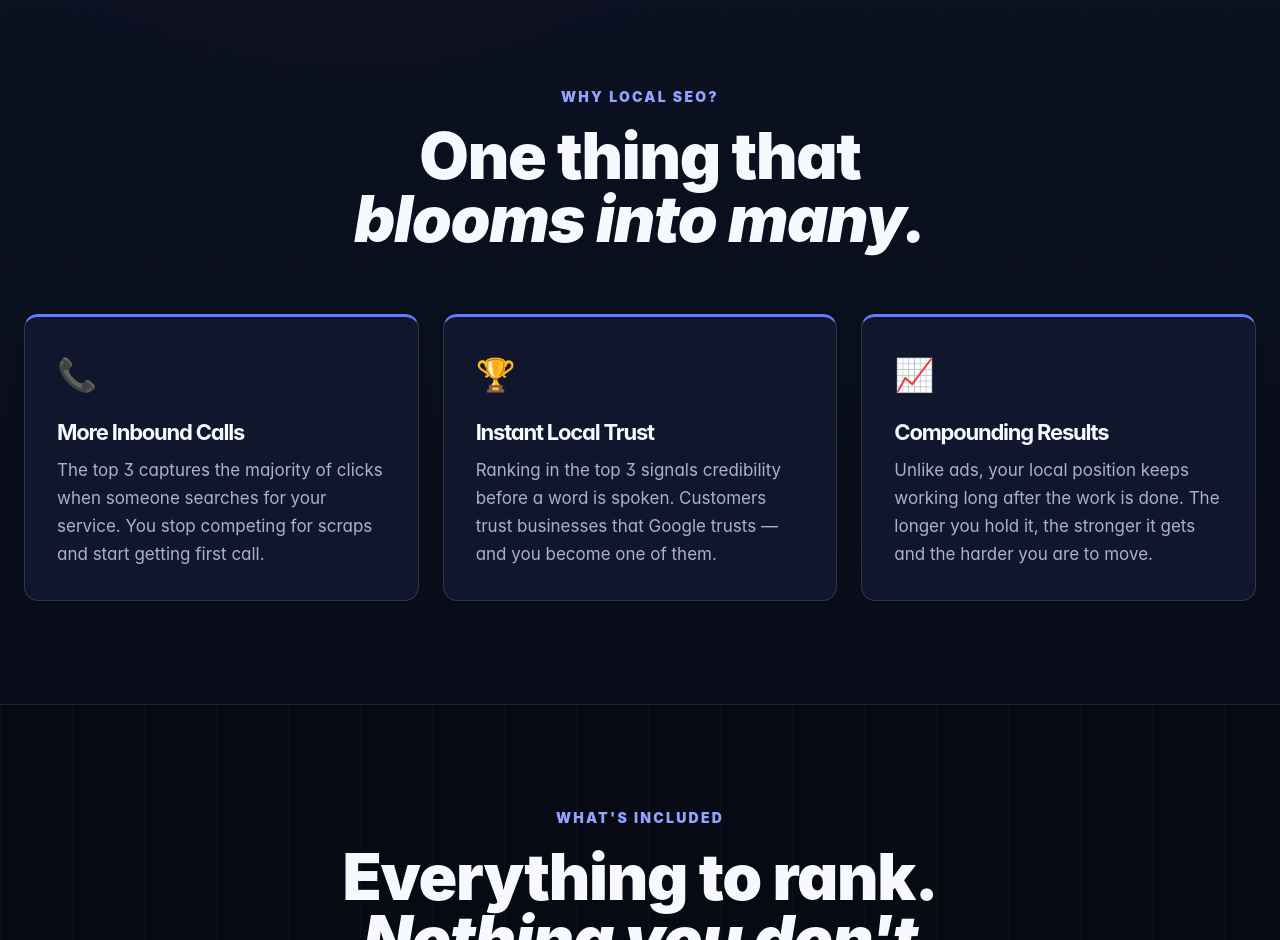
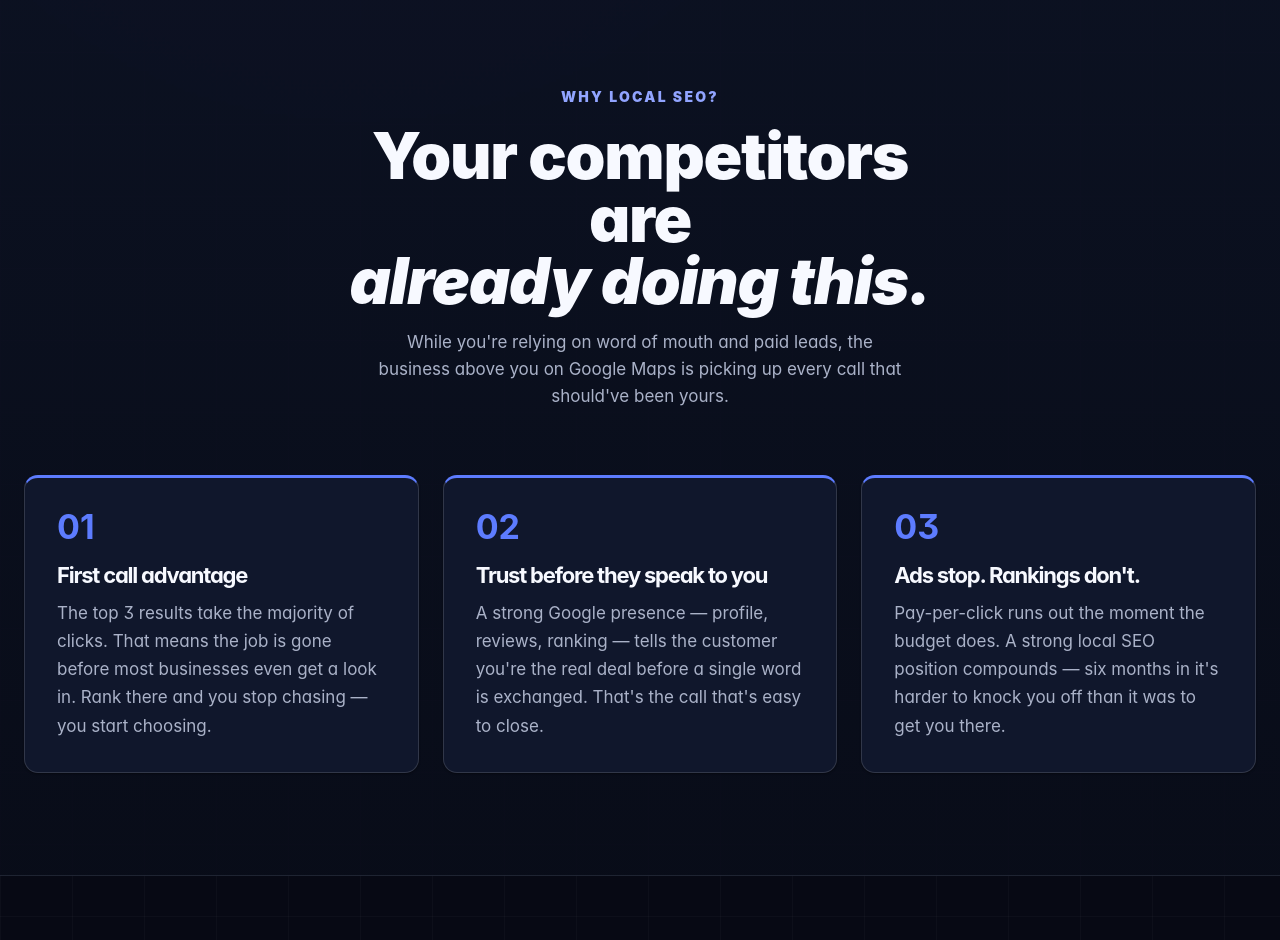
Before and after one commit to xr33m-marketing/xr33m-gmb-SITE, a website built with Vite: page index.html in a window 1280 px wide. Shown: the part 2180-3120 px from the top of the page. Built offline with nearby package versions, Linux system fonts and the light colour scheme; a web font is replaced by a local one.

Commit message:
Updated index.html

```diff
--- a/index.html
+++ b/index.html
@@ -267,24 +267,25 @@
         <div class="container">
           <header class="section-head">
             <p class="kicker">Why local SEO?</p>
-            <h2 class="section-title">One thing that<br><em>blooms into many.</em></h2>
+            <h2 class="section-title">Your competitors are<br><em>already doing this.</em></h2>
+            <p class="section-lede">While you're relying on word of mouth and paid leads, the business above you on Google Maps is picking up every call that should've been yours.</p>
           </header>
 
           <div class="why-seo__grid">
             <article class="why-card">
-              <div class="why-card__icon" aria-hidden="true">📞</div>
-              <h3>More Inbound Calls</h3>
-              <p>The top 3 captures the majority of clicks when someone searches for your service. You stop competing for scraps and start getting first call.</p>
+              <div class="why-card__num" aria-hidden="true">01</div>
+              <h3>First call advantage</h3>
+              <p>The top 3 results take the majority of clicks. That means the job is gone before most businesses even get a look in. Rank there and you stop chasing — you start choosing.</p>
             </article>
             <article class="why-card">
-              <div class="why-card__icon" aria-hidden="true">🏆</div>
-              <h3>Instant Local Trust</h3>
-              <p>Ranking in the top 3 signals credibility before a word is spoken. Customers trust businesses that Google trusts — and you become one of them.</p>
+              <div class="why-card__num" aria-hidden="true">02</div>
+              <h3>Trust before they speak to you</h3>
+              <p>A strong Google presence — profile, reviews, ranking — tells the customer you're the real deal before a single word is exchanged. That's the call that's easy to close.</p>
             </article>
             <article class="why-card">
-              <div class="why-card__icon" aria-hidden="true">📈</div>
-              <h3>Compounding Results</h3>
-              <p>Unlike ads, your local position keeps working long after the work is done. The longer you hold it, the stronger it gets and the harder you are to move.</p>
+              <div class="why-card__num" aria-hidden="true">03</div>
+              <h3>Ads stop. Rankings don't.</h3>
+              <p>Pay-per-click runs out the moment the budget does. A strong local SEO position compounds — six months in it's harder to knock you off than it was to get you there.</p>
             </article>
           </div>
         </div>
--- a/styles.css
+++ b/styles.css
@@ -719,10 +719,13 @@ textarea {
   box-shadow: var(--shadow-sm);
 }
 
-.why-card__icon {
-  font-size: 2rem;
+.why-card__num {
+  font-family: var(--font-display);
+  font-size: var(--text-xl);
+  font-weight: 700;
+  color: var(--color-primary);
   margin-bottom: var(--space-5);
-  display: block;
+  line-height: 1;
 }
 
 .why-card h3 {
```
